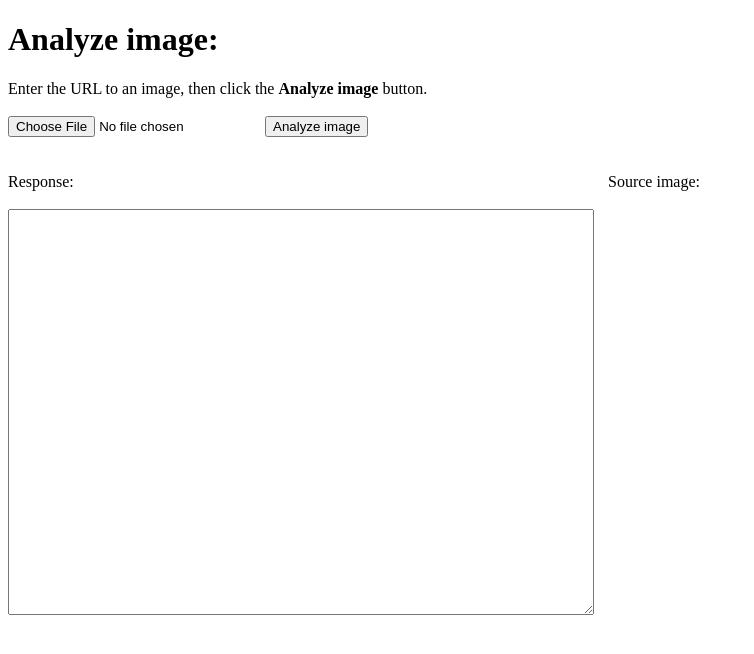
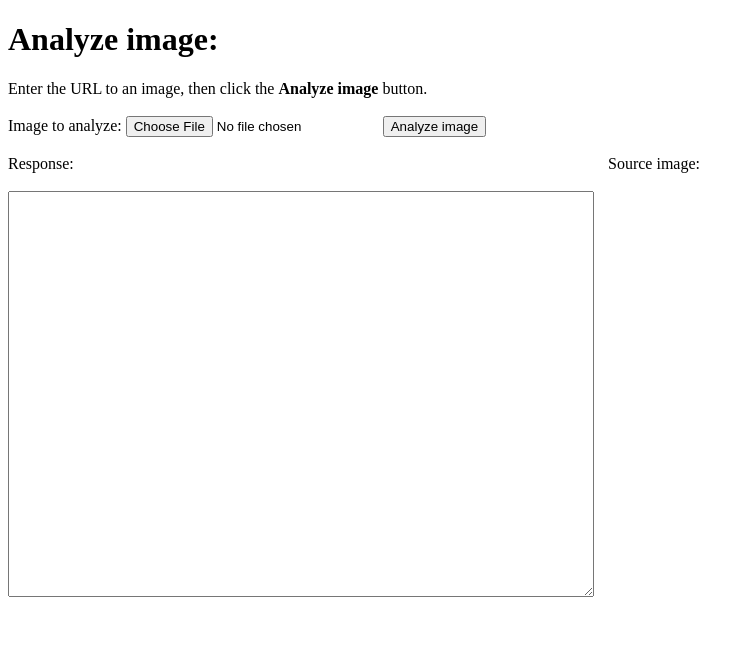
Before and after one commit to rivaldynf/Submission-macd, a PHP site: page / in a window 1280 px wide. Shown: the top 654 px of the page, without its empty margins (0-754 px from the left). Run offline with PHP 8.4, Linux system fonts and the light colour scheme; some libraries are stand-ins or nearby versions.

Commit message:
Update index.php

```diff
--- a/index.php
+++ b/index.php
@@ -73,12 +73,10 @@
     <h1>Analyze image:</h1>
     Enter the URL to an image, then click the <strong>Analyze image</strong> button.
     <br><br>
-    <div class="mt-4 mb-2">
-        <form class="d-flex justify-content-lefr" action="index.php" method="post" enctype="multipart/form-data">
-                <input type="file" name="fileToUpload" accept=".jpeg,.jpg,.png">
-                <button onclick="processImage()">Analyze image</button>
-        </form>
-    </div>
+    Image to analyze:
+    <input type="file" name="inputImage" id="inputImage"
+        value="" />
+    <button onclick="processImage()">Analyze image</button>
     <br><br>
     <div id="wrapper" style="width:1020px; display:table;">
         <div id="jsonOutput" style="width:600px; display:table-cell;">
```
